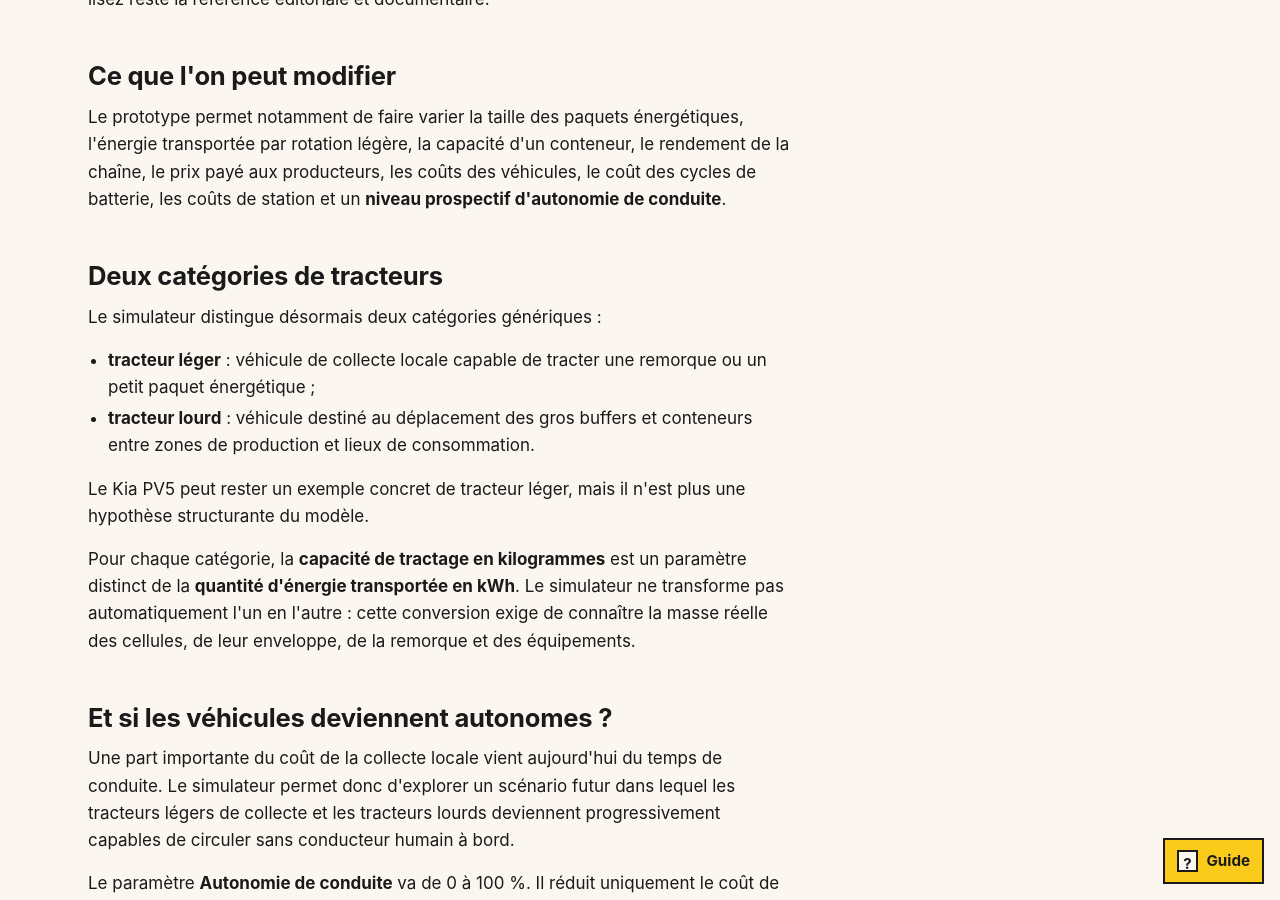
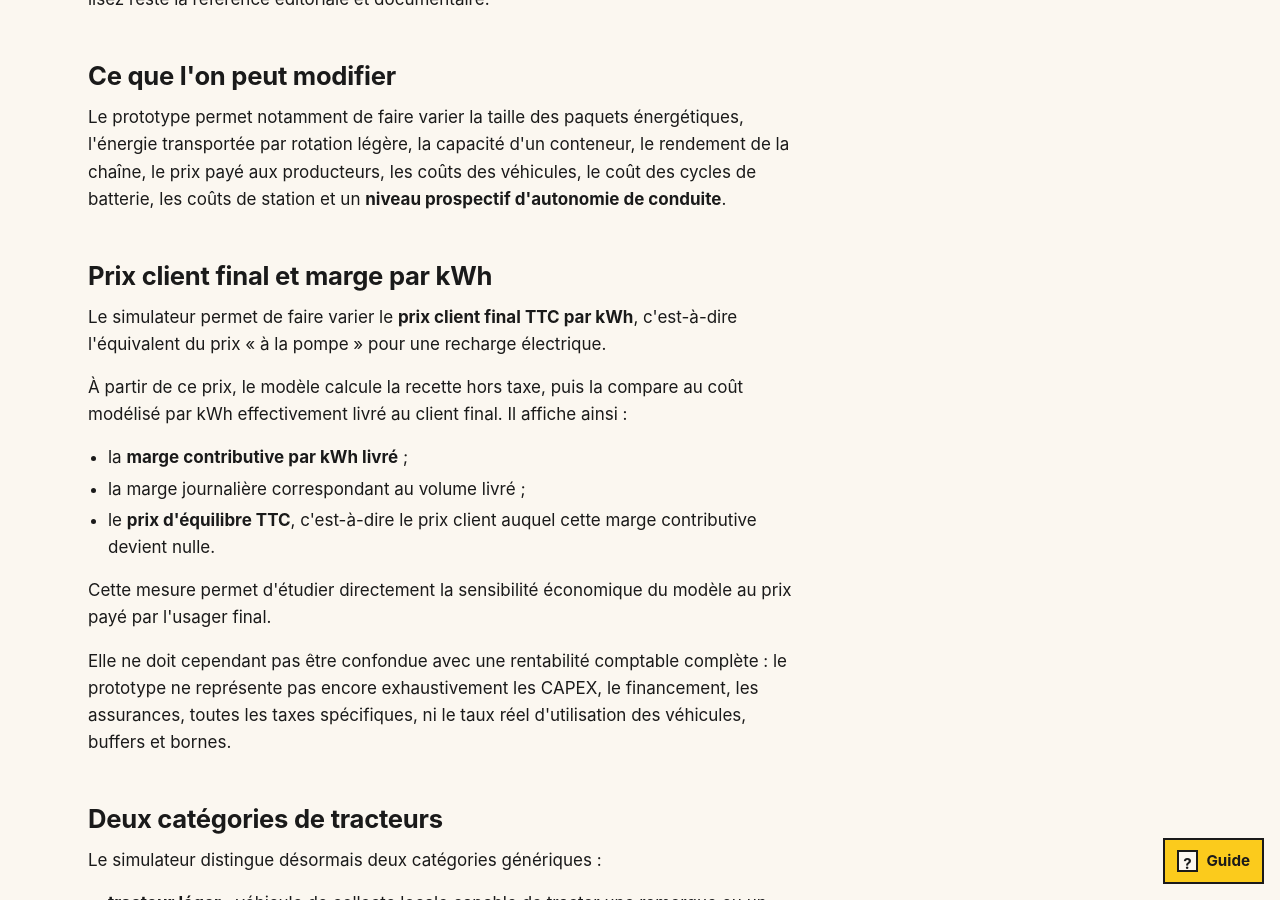
Before and after one commit to JeanHuguesRobert/FractaVolta, a Jekyll site: the page built from docs/fr/simulateur.md, in a window 1280 px wide and 900 px high, scrolled down 818 px. Built offline with Jekyll 4.4.1, drawn with Linux system fonts in a browser that asks for light colours; nearby versions of some CDN libraries.

Commit message:
Explain retail price and delivered-kWh margin

```diff
--- a/docs/fr/simulateur.md
+++ b/docs/fr/simulateur.md
@@ -23,6 +23,20 @@ L'application interactive est servie depuis l'infrastructure FractaVolta. La pag
 ## Ce que l'on peut modifier
 
 Le prototype permet notamment de faire varier la taille des paquets énergétiques, l'énergie transportée par rotation légère, la capacité d'un conteneur, le rendement de la chaîne, le prix payé aux producteurs, les coûts des véhicules, le coût des cycles de batterie, les coûts de station et un **niveau prospectif d'autonomie de conduite**.
+
+## Prix client final et marge par kWh
+
+Le simulateur permet de faire varier le **prix client final TTC par kWh**, c'est-à-dire l'équivalent du prix « à la pompe » pour une recharge électrique.
+
+À partir de ce prix, le modèle calcule la recette hors taxe, puis la compare au coût modélisé par kWh effectivement livré au client final. Il affiche ainsi :
+
+- la **marge contributive par kWh livré** ;
+- la marge journalière correspondant au volume livré ;
+- le **prix d'équilibre TTC**, c'est-à-dire le prix client auquel cette marge contributive devient nulle.
+
+Cette mesure permet d'étudier directement la sensibilité économique du modèle au prix payé par l'usager final.
+
+Elle ne doit cependant pas être confondue avec une rentabilité comptable complète : le prototype ne représente pas encore exhaustivement les CAPEX, le financement, les assurances, toutes les taxes spécifiques, ni le taux réel d'utilisation des véhicules, buffers et bornes.
 
 ## Deux catégories de tracteurs
 
```
